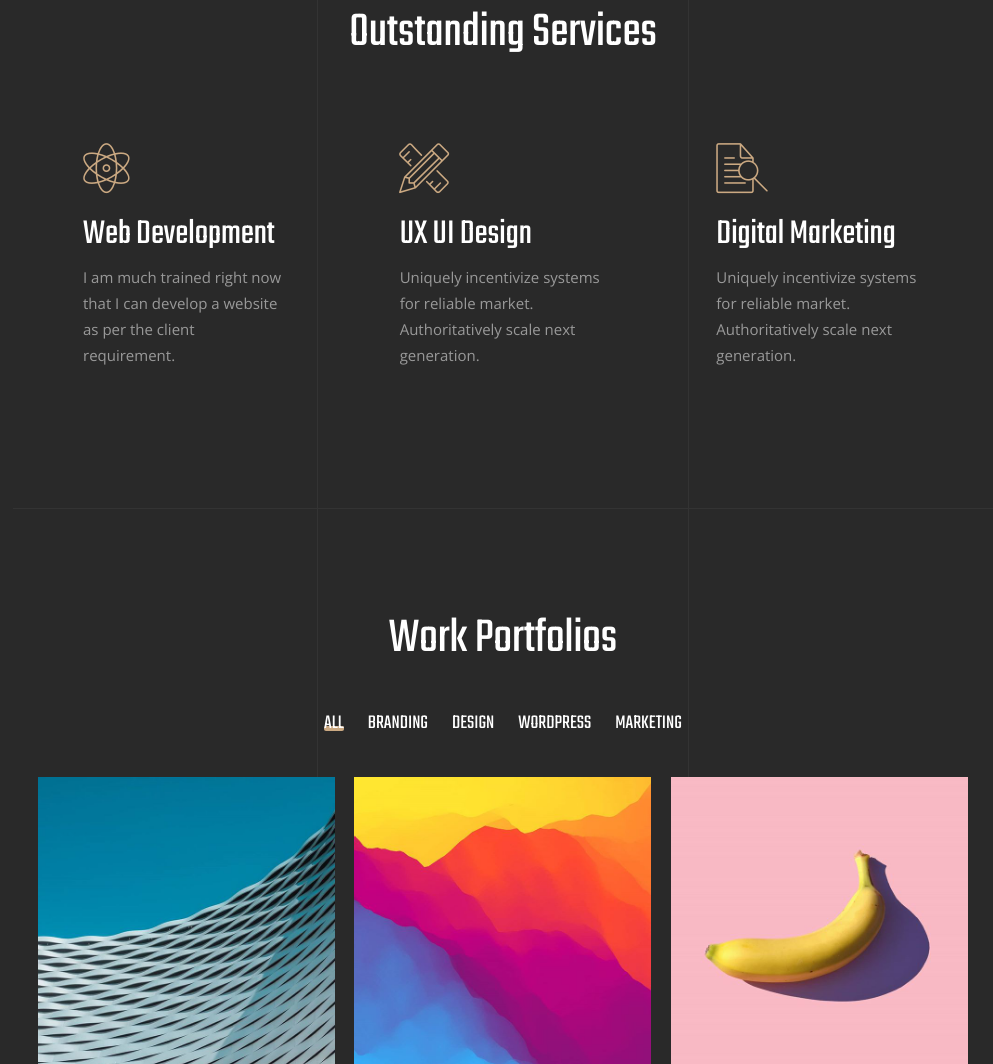
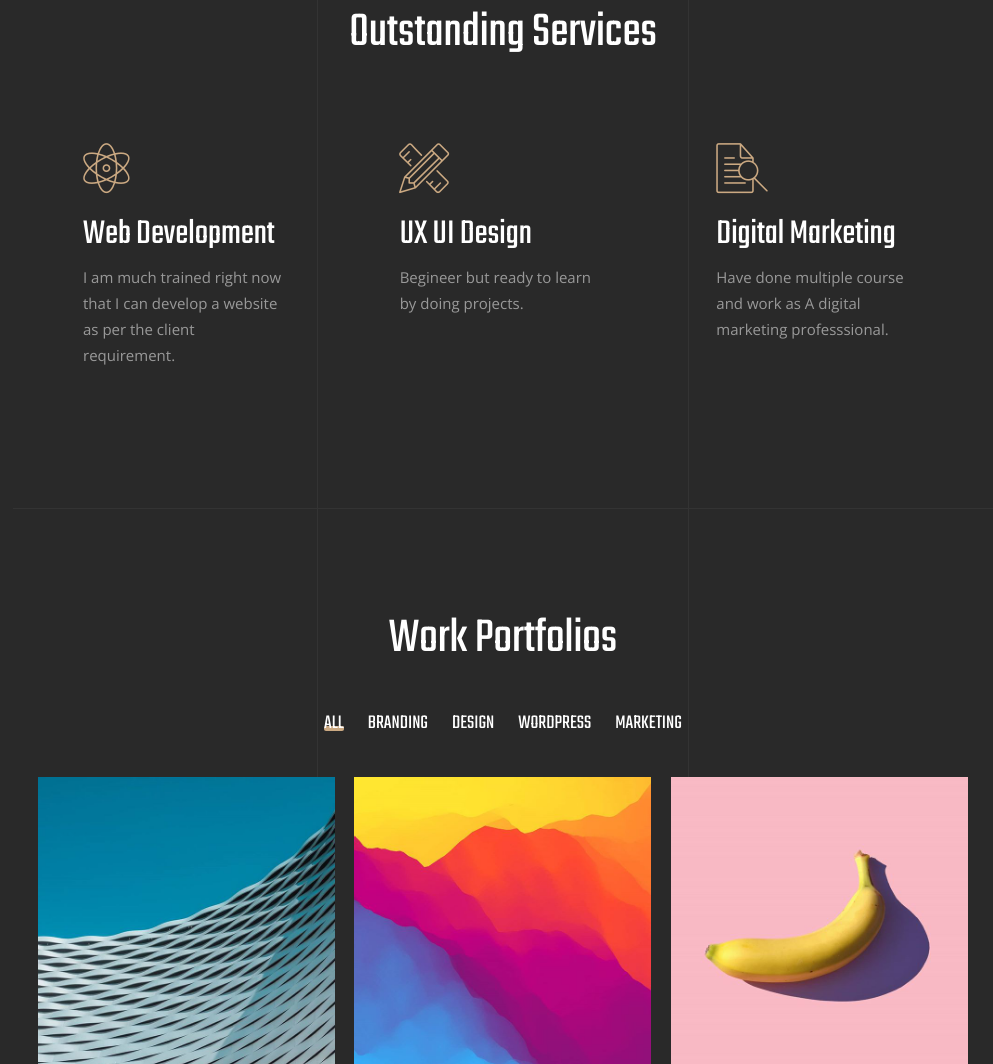
Before and after one commit to bharambetr2002/Portfolio, a plain HTML site: page index.html in a window 1280 px wide. Shown: the part 2207-3271 px from the top of the page, without its empty margins (287-1280 px from the left). Drawn offline with nearby package versions, Linux system fonts and the light colour scheme.

Commit message:
Basic changes done

```diff
--- a/index.html
+++ b/index.html
@@ -326,10 +326,7 @@
               <div class="services-item">
                 <i class="icon-tools"></i>
                 <h3>UX UI Design</h3>
-                <p>
-                  Uniquely incentivize systems for reliable market.
-                  Authoritatively scale next generation.
-                </p>
+                <p>Begineer but ready to learn by doing projects.</p>
                 <div class="dots"></div>
               </div>
             </div>
@@ -342,8 +339,8 @@
                 <i class="icon-search"></i>
                 <h3>Digital Marketing</h3>
                 <p>
-                  Uniquely incentivize systems for reliable market.
-                  Authoritatively scale next generation.
+                  Have done multiple course and work as A digital marketing
+                  professsional.
                 </p>
                 <div class="dots"></div>
               </div>
```
